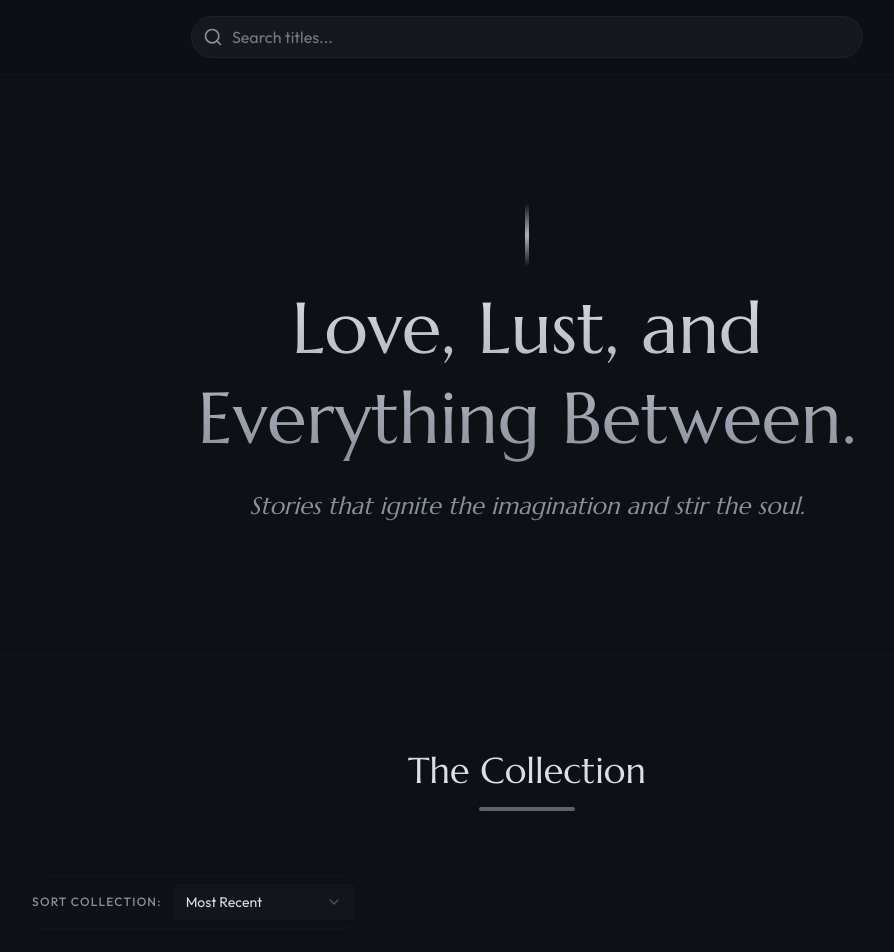
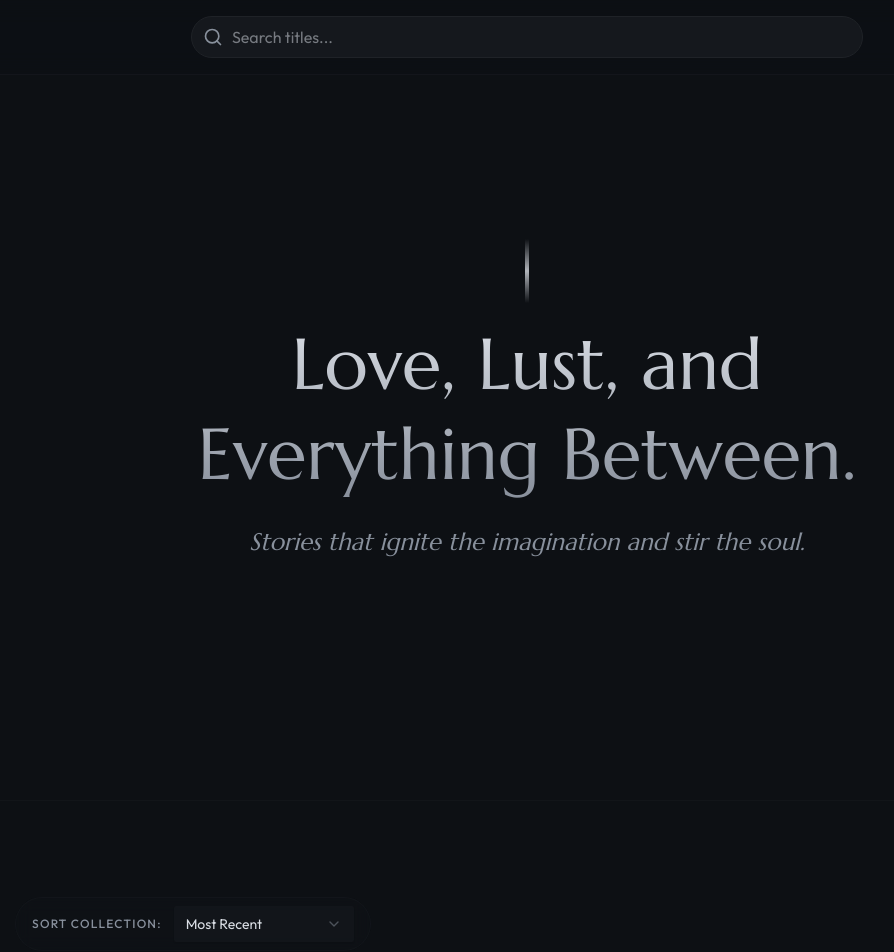
Before and after one commit to gregmckenzie88/Crescent-House-Publishing-Front-End, a Next.js app: page / in a window 1280 px wide. Shown: the top 952 px of the page, without its empty margins (113-1007 px from the left). Built offline with nearby package versions, Linux system fonts and the light colour scheme.

Commit message:
chore: Isolated hero portion.

```diff
--- a/components/ClientHome.tsx
+++ b/components/ClientHome.tsx
@@ -36,7 +36,7 @@
   return (
     <div className="min-h-screen bg-background text-foreground">
       {/* Header with Search */}
-      <header className="border-b border-border/40 bg-background/80 backdrop-blur-md sticky top-0 z-50">
+      <header className="fixed top-0 left-0 right-0 border-b border-border/40 bg-background/80 backdrop-blur-md z-50">
         <div className="container mx-auto px-4 py-4">
           <div className="max-w-2xl mx-auto relative">
             <div className="absolute inset-y-0 left-3 flex items-center pointer-events-none text-muted-foreground">
@@ -54,7 +54,7 @@
       </header>
 
       {/* Hero Section */}
-      <section className="relative py-24 md:py-32 overflow-hidden">
+      <section className="relative h-screen flex items-center justify-center overflow-hidden">
         <div className="absolute inset-0 bg-[radial-gradient(ellipse_at_top,_var(--tw-gradient-stops))] from-primary/20 via-background to-background opacity-50" />
         <div className="container relative mx-auto px-4 text-center">
           <div className="max-w-4xl mx-auto space-y-6">
@@ -74,10 +74,6 @@
 
       {/* E-books Listing */}
       <section className="container mx-auto px-4 py-16 md:py-24 border-t border-border/30">
-        <div className="mb-16 text-center">
-          <h3 className="text-3xl md:text-4xl font-serif mb-4 text-foreground">The Collection</h3>
-          <div className="w-24 h-1 bg-primary/40 mx-auto rounded-full" />
-        </div>
 
         <div ref={listRef} className="scroll-mt-32">
           <EbookList
```
